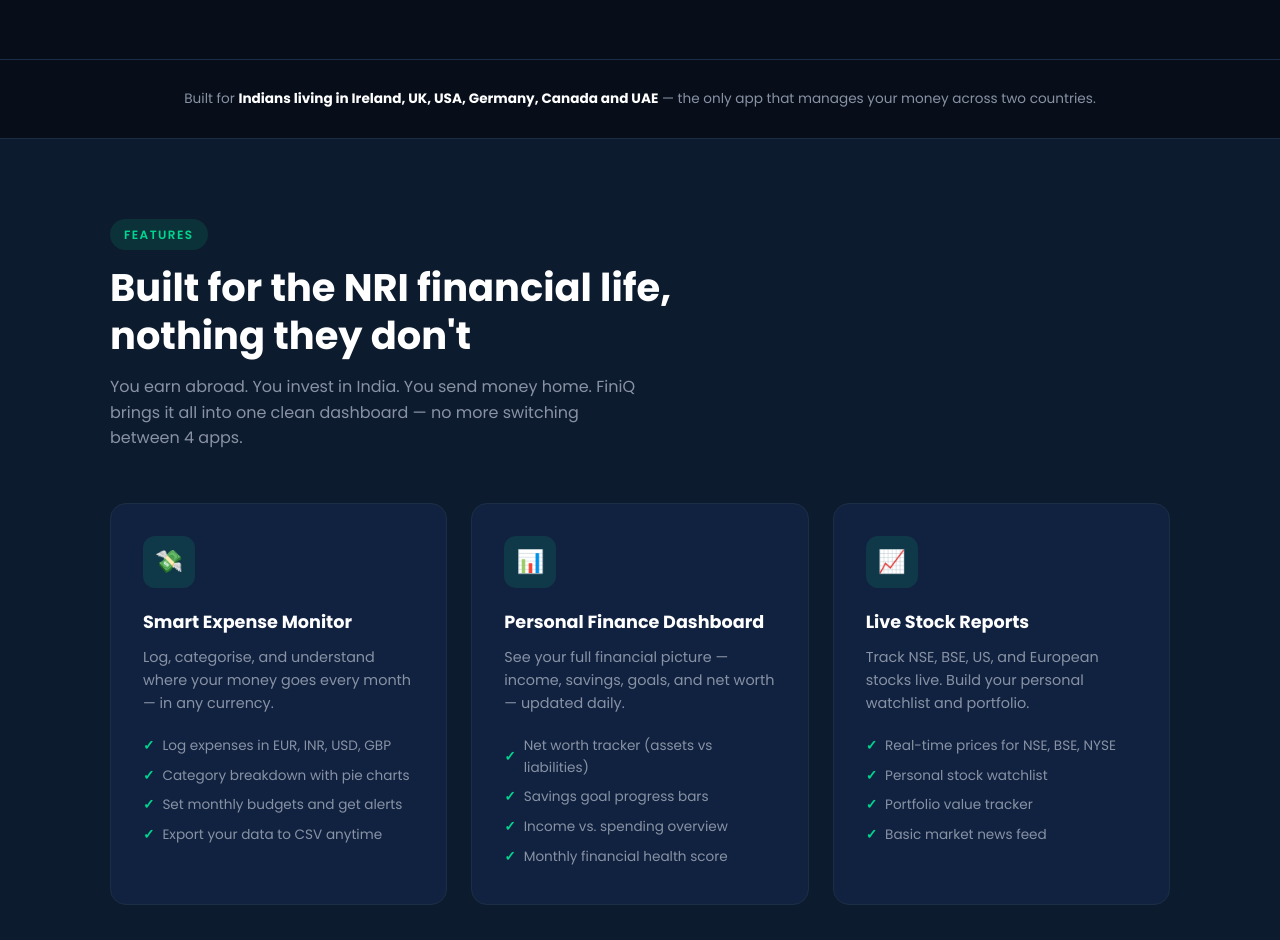
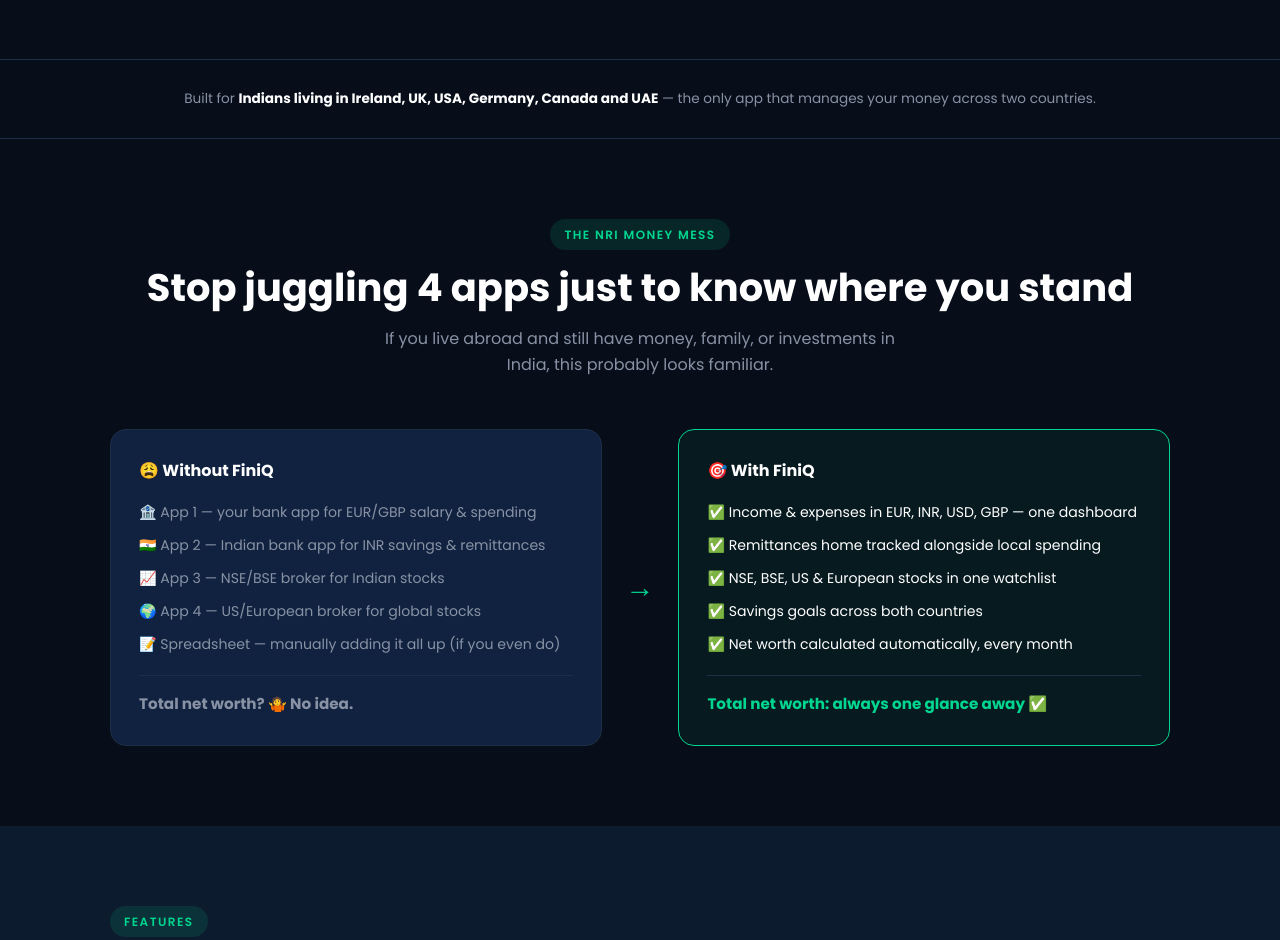
Before and after one commit to SabFiniq/FiniQ, a website: page index.html in a window 1280 px wide. Shown: the part 980-1920 px from the top of the page. Drawn offline with nearby package versions, Linux system fonts and the light colour scheme.

Commit message:
Add files via upload

```diff
--- a/index.html
+++ b/index.html
@@ -240,6 +240,40 @@
     }
     .social-proof p { font-size: 0.85rem; color: var(--muted); }
     .social-proof strong { color: var(--white); }
+
+    /* ===== BEFORE / AFTER COMPARISON ===== */
+    .compare-grid {
+      display: grid;
+      grid-template-columns: 1fr auto 1fr;
+      gap: 24px;
+      align-items: center;
+    }
+    .compare-card {
+      background: var(--navy-card);
+      border: 1px solid var(--border);
+      border-radius: 16px;
+      padding: 28px;
+    }
+    .compare-before { opacity: 0.85; }
+    .compare-after { border-color: var(--green); background: rgba(0,214,143,0.06); }
+    .compare-label { font-size: 1rem; font-weight: 700; color: var(--white); margin-bottom: 18px; }
+    .compare-list { list-style: none; display: flex; flex-direction: column; gap: 12px; }
+    .compare-list li { font-size: 0.88rem; color: var(--muted); line-height: 1.5; }
+    .compare-after .compare-list li { color: var(--white); }
+    .compare-result {
+      margin-top: 20px;
+      padding-top: 16px;
+      border-top: 1px solid var(--border);
+      font-size: 0.95rem;
+      font-weight: 700;
+      color: var(--muted);
+    }
+    .compare-result-green { color: var(--green); }
+    .compare-arrow { font-size: 1.8rem; color: var(--green); text-align: center; font-weight: 700; }
+    @media (max-width: 768px) {
+      .compare-grid { grid-template-columns: 1fr; }
+      .compare-arrow { transform: rotate(90deg); }
+    }
 
     /* ===== FEATURES ===== */
     #features { background: var(--navy-mid); }
@@ -712,6 +746,42 @@
       <p>Built for <strong>Indians living in Ireland, UK, USA, Germany, Canada and UAE</strong> — the only app that manages your money across two countries.</p>
     </div>
   </div>
+
+  <!-- ===== BEFORE / AFTER COMPARISON ===== -->
+  <section class="section">
+    <div class="container">
+      <div class="section-header fade-in" style="text-align:center;">
+        <div class="section-label">The NRI Money Mess</div>
+        <h2 class="section-title">Stop juggling 4 apps just to know where you stand</h2>
+        <p class="section-sub" style="margin:0 auto;">If you live abroad and still have money, family, or investments in India, this probably looks familiar.</p>
+      </div>
+      <div class="compare-grid">
+        <div class="compare-card compare-before fade-in">
+          <div class="compare-label">😩 Without FiniQ</div>
+          <ul class="compare-list">
+            <li>🏦 App 1 — your bank app for EUR/GBP salary &amp; spending</li>
+            <li>🇮🇳 App 2 — Indian bank app for INR savings &amp; remittances</li>
+            <li>📈 App 3 — NSE/BSE broker for Indian stocks</li>
+            <li>🌍 App 4 — US/European broker for global stocks</li>
+            <li>📝 Spreadsheet — manually adding it all up (if you even do)</li>
+          </ul>
+          <div class="compare-result">Total net worth? 🤷 No idea.</div>
+        </div>
+        <div class="compare-arrow">→</div>
+        <div class="compare-card compare-after fade-in">
+          <div class="compare-label">🎯 With FiniQ</div>
+          <ul class="compare-list">
+            <li>✅ Income &amp; expenses in EUR, INR, USD, GBP — one dashboard</li>
+            <li>✅ Remittances home tracked alongside local spending</li>
+            <li>✅ NSE, BSE, US &amp; European stocks in one watchlist</li>
+            <li>✅ Savings goals across both countries</li>
+            <li>✅ Net worth calculated automatically, every month</li>
+          </ul>
+          <div class="compare-result compare-result-green">Total net worth: always one glance away ✅</div>
+        </div>
+      </div>
+    </div>
+  </section>
 
   <!-- ===== FEATURES ===== -->
   <section id="features" class="section">
```
